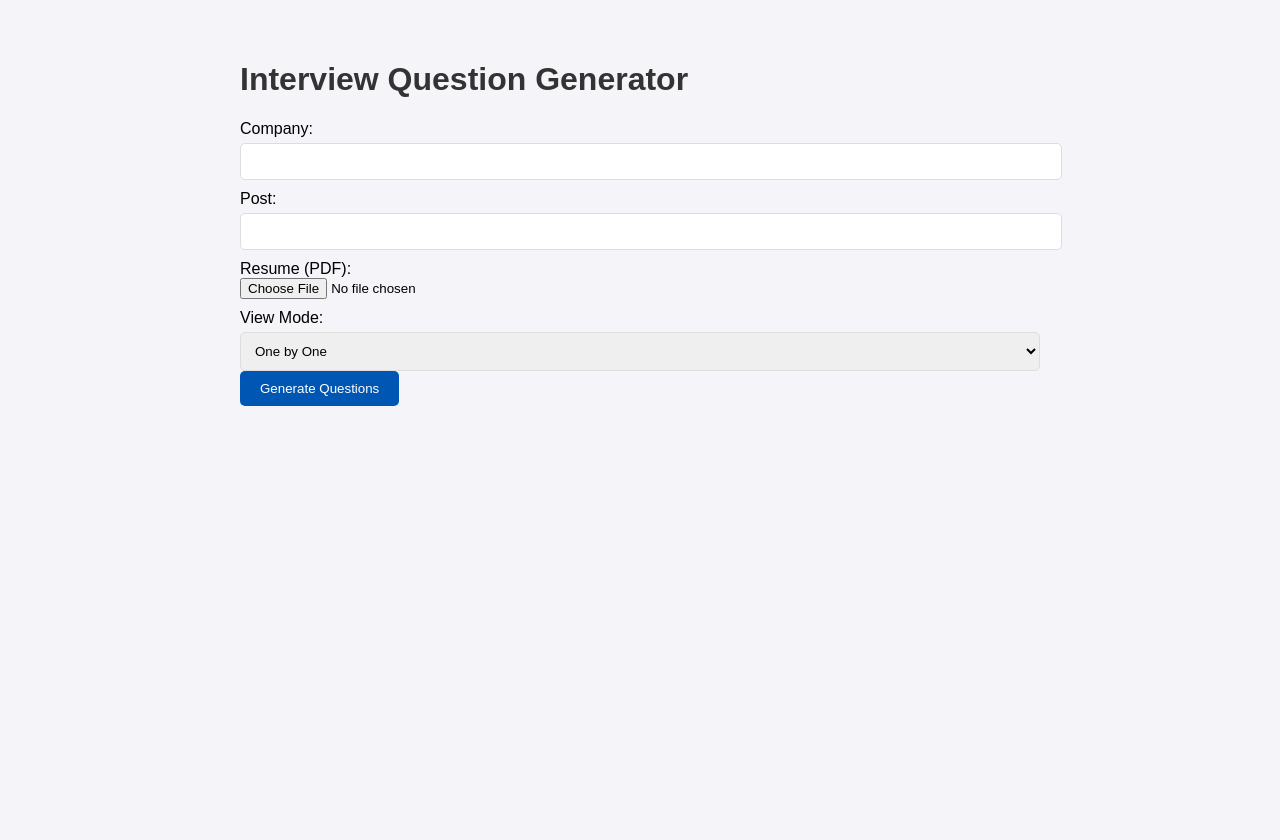
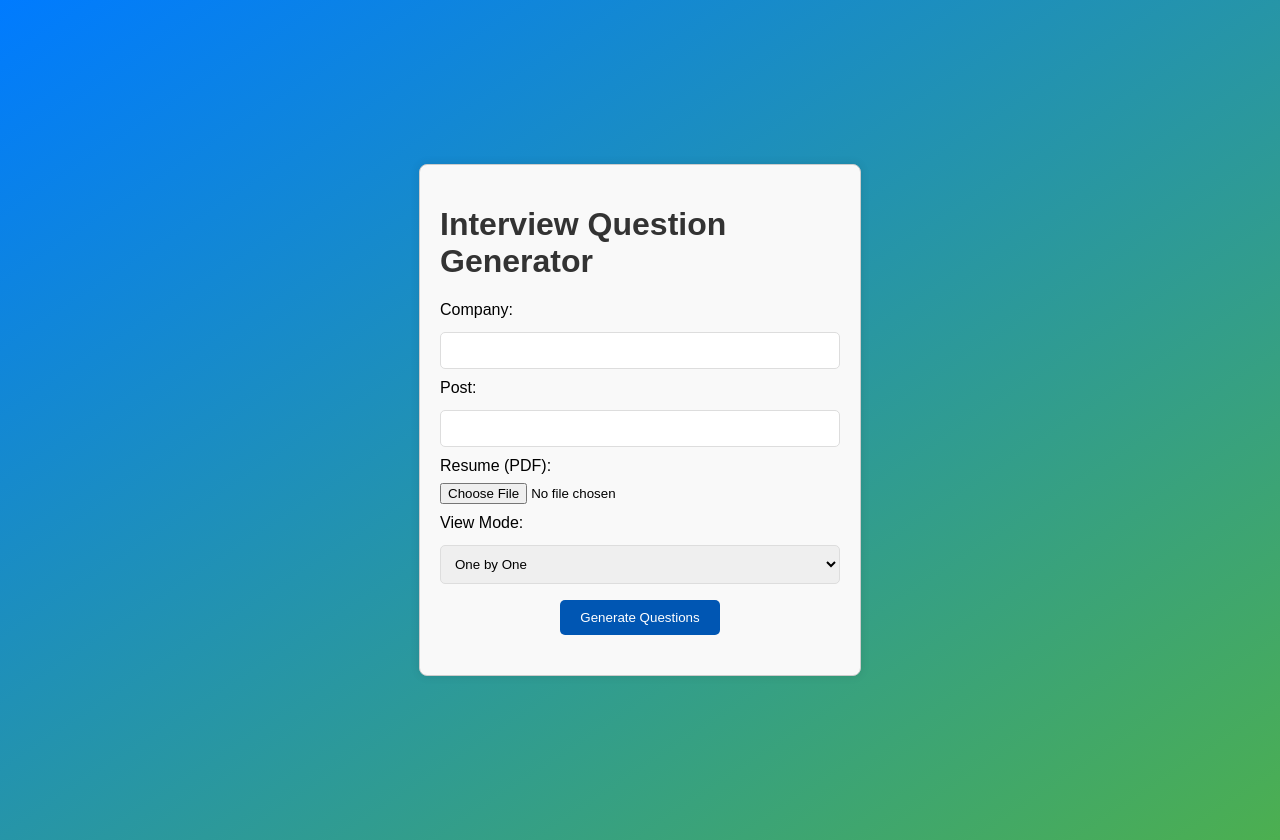
Before and after one commit to aryatalathi/Innovators, a Flask app: page / in a window 1280 px wide. Before the commit the page ends 406 px from the top, so only its background shows below. Run offline with Flask 3, Linux system fonts and the light colour scheme.

Commit message:
Update index.html

```diff
--- a/templates/index.html
+++ b/templates/index.html
@@ -4,27 +4,59 @@
     <meta charset="UTF-8">
     <title>Interview Question Generator</title>
     <link rel="stylesheet" href="{{ url_for('static', filename='style.css') }}">
+    <style>
+        body {
+            display: flex;
+            justify-content: center;
+            align-items: center;
+            height: 100vh;
+            margin: 0;
+            background-image: linear-gradient(to bottom right, #007bff, #4CAF50);
+        }
+        .container {
+            width: 100%;
+            max-width: 400px;
+            padding: 20px;
+            border: 1px solid #ccc;
+            border-radius: 8px;
+            background-color: #f9f9f9;
+            box-shadow: 0 0 10px rgba(0,0,0,0.1);
+        }
+        .center-button {
+            text-align: center;
+            margin-top: 16px;
+        }
+
+        input[type=text],
+        select {
+            width: 100%;
+            box-sizing: border-box;
+        }
+
+        form label {
+            display: block;
+            margin-bottom: 8px;
+        }
+    </style>
 </head>
 <body>
     <div class="container">
         <h1>Interview Question Generator</h1>
-        <form id="interviewForm" enctype="multipart/form-data">
+        <form id="interviewForm">
             <label for="company">Company:</label>
             <input type="text" id="company" name="company" required>
-            <br>
             <label for="post">Post:</label>
             <input type="text" id="post" name="post" required>
-            <br>
             <label for="resume">Resume (PDF):</label>
-            <input type="file" id="resume" name="resume" accept=".pdf" required>
-            <br>
+            <input type="file" id="resume" name="resume" accept=".pdf" !required>
             <label for="viewMode">View Mode:</label>
             <select id="viewMode" name="viewMode" required>
                 <option value="1">One by One</option>
                 <option value="2">Full List</option>
             </select>
-            <br>
-            <button type="submit">Generate Questions</button>
+            <div class="center-button">
+                <button type="submit">Generate Questions</button>
+            </div>
         </form>
     </div>
     <script src="{{ url_for('static', filename='script.js') }}"></script>
```
